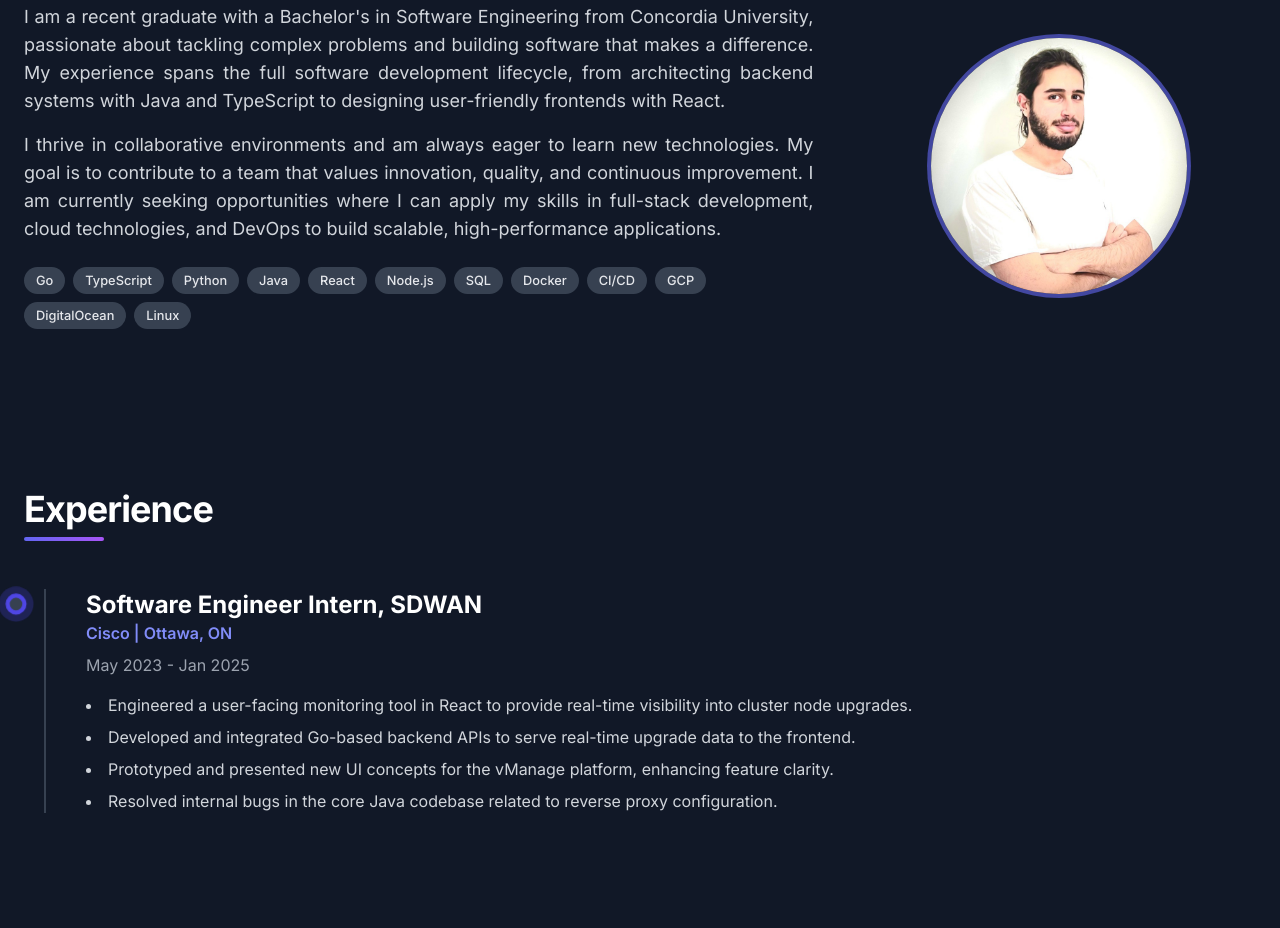
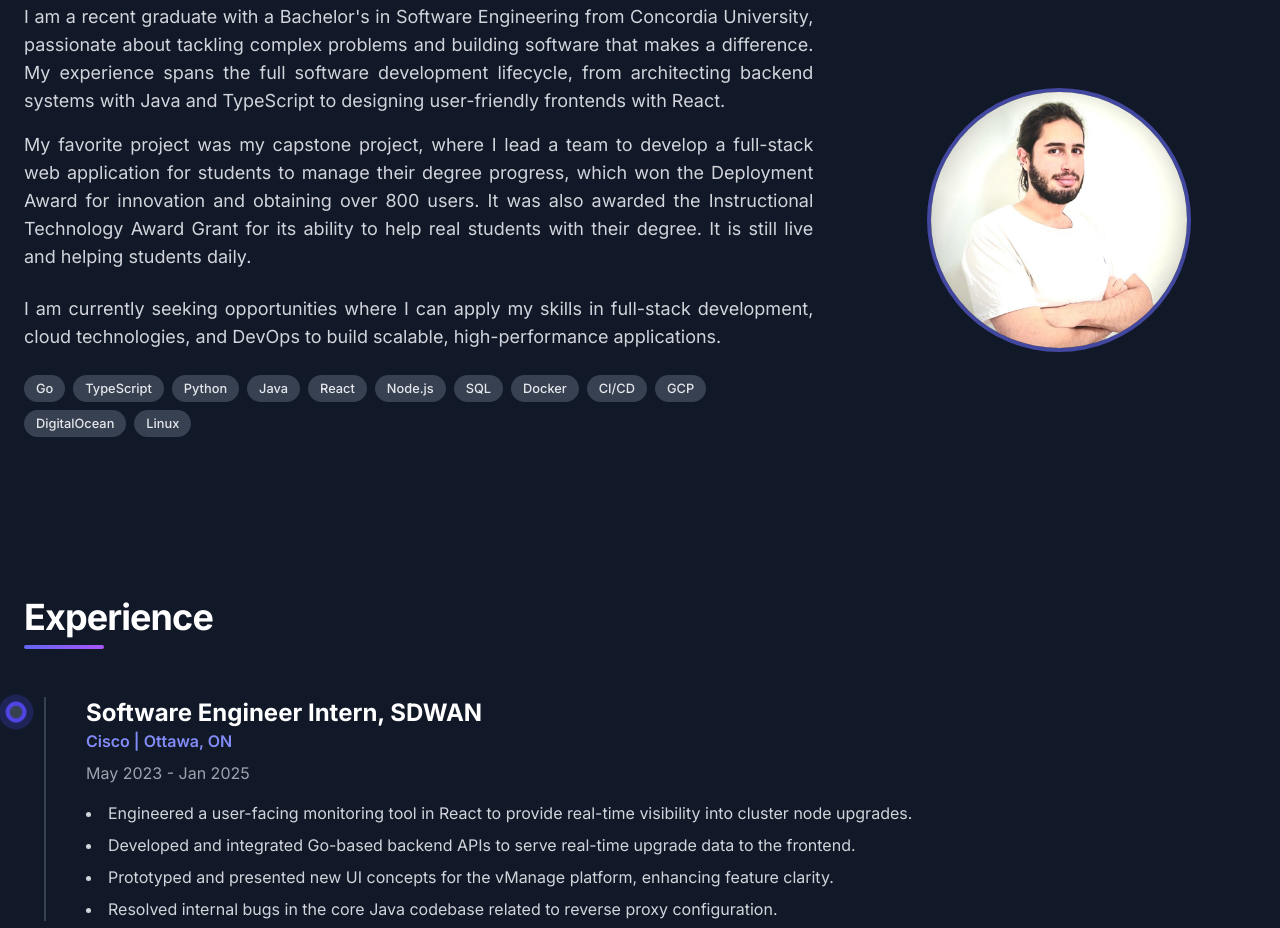
Before and after one commit to DobDub/Portfolio, a plain HTML site: page index.html in a window 1280 px wide. Shown: the part 953-1881 px from the top of the page. Drawn offline with nearby package versions, Linux system fonts and the light colour scheme.

Commit message:
update portfolio description

```diff
--- a/index.html
+++ b/index.html
@@ -215,7 +215,10 @@
                             I am a recent graduate with a Bachelor's in Software Engineering from Concordia University, passionate about tackling complex problems and building software that makes a difference. My experience spans the full software development lifecycle, from architecting backend systems with Java and TypeScript to designing user-friendly frontends with React.
                         </p>
                         <p class="text-lg mb-6">
-                            I thrive in collaborative environments and am always eager to learn new technologies. My goal is to contribute to a team that values innovation, quality, and continuous improvement. I am currently seeking opportunities where I can apply my skills in full-stack development, cloud technologies, and DevOps to build scalable, high-performance applications.
+                                 My favorite project was my capstone project, where I lead a team to develop a full-stack web application for students to manage their degree progress, which won the Deployment Award for innovation and obtaining over 800 users. It was also awarded the Instructional Technology Award Grant for its ability to help real students with their degree. It is still live and helping students daily.
+                            </p>
+                        <p class="text-lg mb-6">
+                             I am currently seeking opportunities where I can apply my skills in full-stack development, cloud technologies, and DevOps to build scalable, high-performance applications.
                         </p>
                         <div class="flex flex-wrap gap-2">
                             <span class="skill-tag">Go</span>
```
